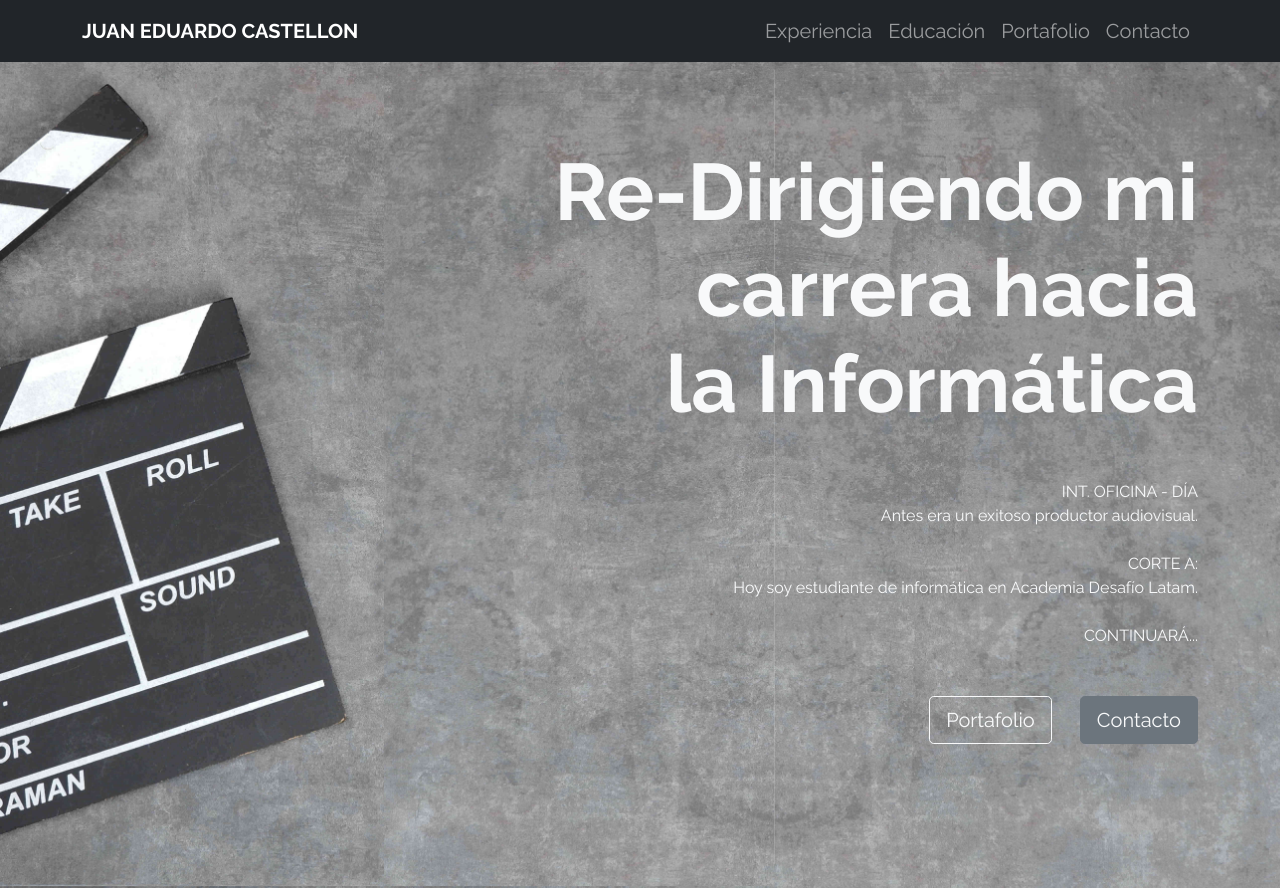
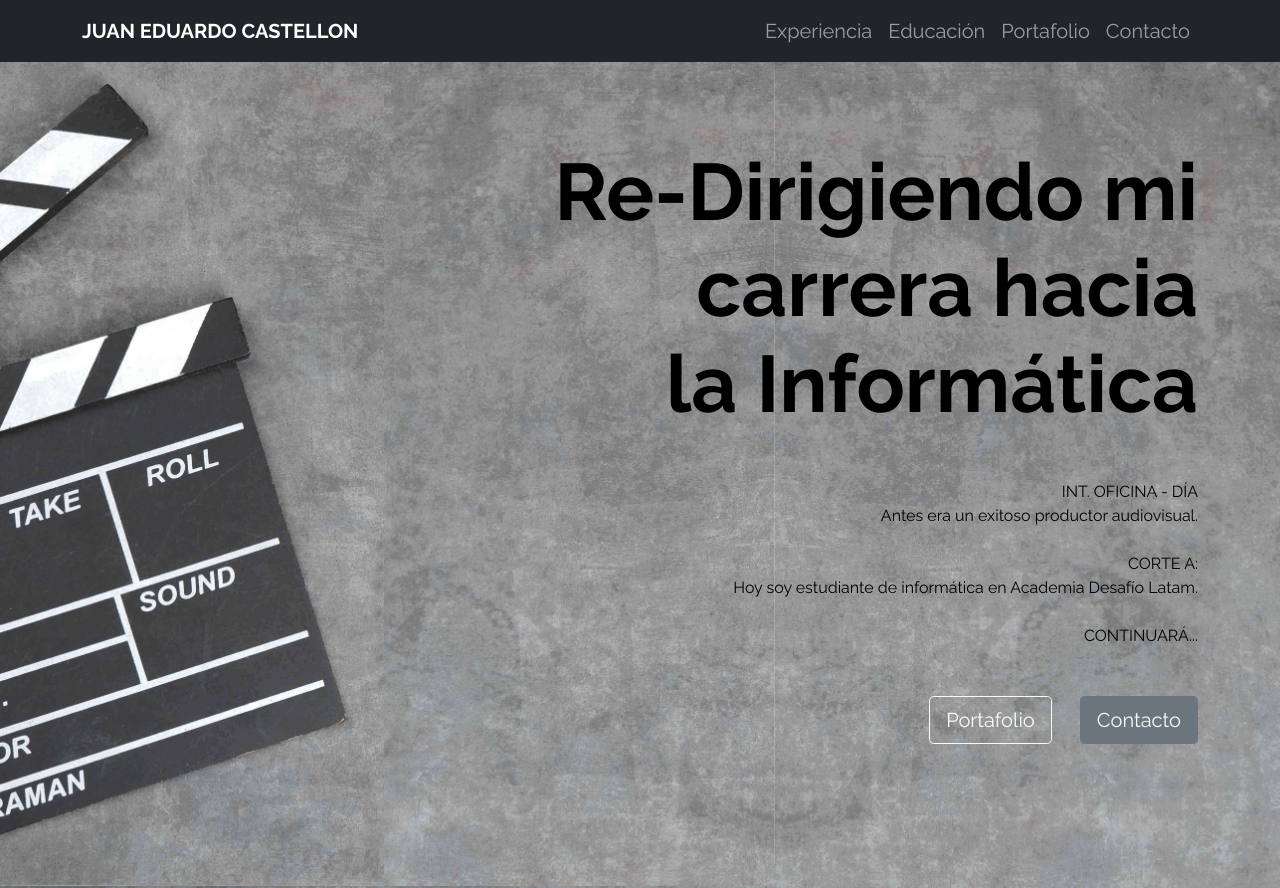
Before and after one commit to keidis15/jecastellon.github.io, a plain HTML site: page index.html in a window 1280 px wide. Shown: the top 888 px of the page. Drawn offline with nearby package versions, Linux system fonts and the light colour scheme.

Commit message:
Feat:realizamos algunos cambios

```diff
--- a/index.html
+++ b/index.html
@@ -47,10 +47,10 @@
     <header id="Hero-Section" class="text-light text-end py-5 mt-5">
         <div class="container">
             <div class="ms-auto col-12 col-md-7 ">
-                <h1 class="display-1 fw-bold my-5">
+                <h1 class="display-1 fw-bold my-5 text-black">
                     Re-Dirigiendo mi <br> carrera hacia <br> la Informática
                 </h1>
-                <p class="my-5" id="guion">
+                <p class="my-5 text-black" id="guion">
                     INT. OFICINA - DÍA <br> Antes era un exitoso productor audiovisual. <br> <br> CORTE A: <br> Hoy soy estudiante de informática en Academia Desafío Latam. <br> <br> CONTINUARÁ...
                 </p>
                 <div class="mb-5 pb-5">
@@ -134,7 +134,7 @@
             </div>
             <div class="col-12 col-sm-4 py-2">
                 <div class="card">
-                    <div class="image-top" style="background-image: url(assets/img/desafio4.png)"></div>
+                    <div class="image-top" style="background-image: url(./assets/img/desafio4.png)"></div>
                     <div class="card-body">
                         <h5 class="card-title fw-bold">Cuppon</h5>
                         <p class="card-text">
```
